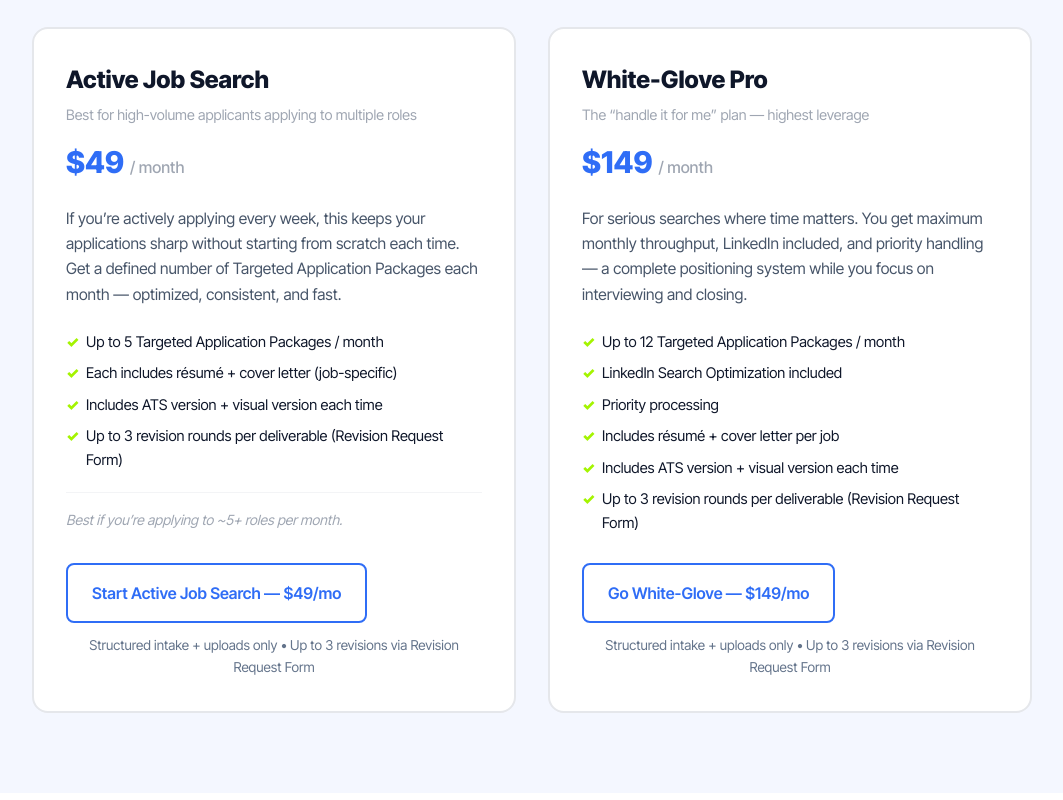
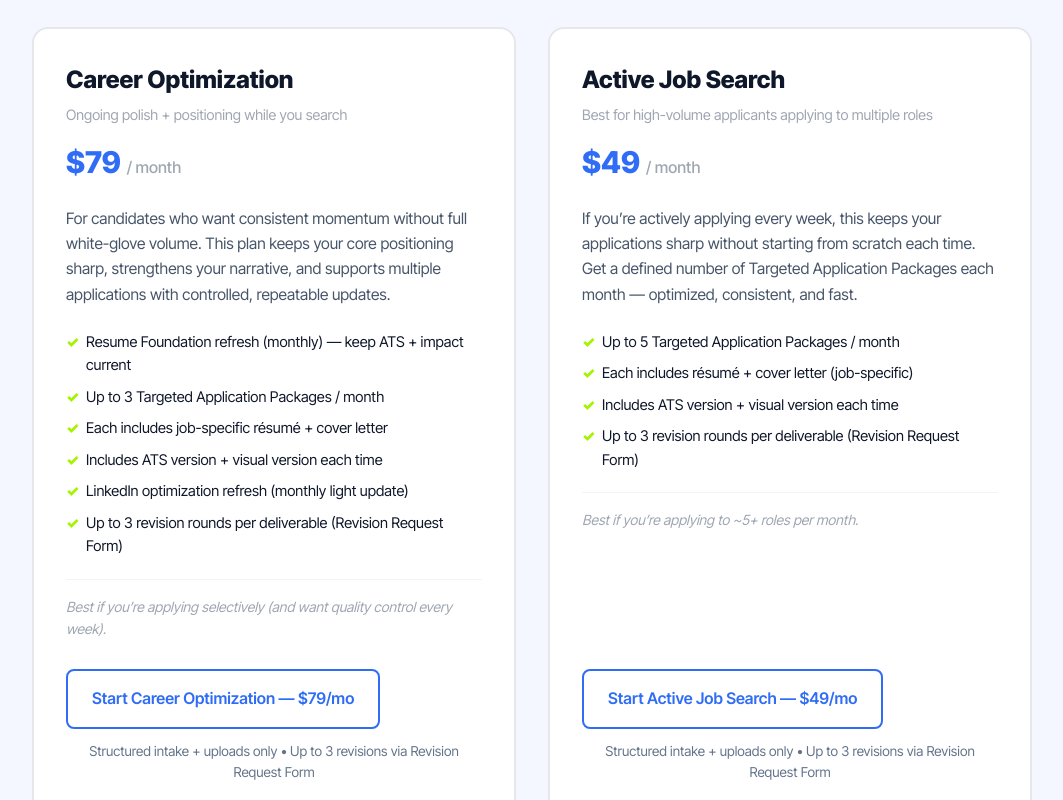
Before and after one commit to TalendroAI/talendro-resume-optimization, a website: page public/index.html in a window 1280 px wide. Shown: the part 3040-3840 px from the top of the page, without its empty margins (108-1171 px from the left). Drawn offline with Linux system fonts and the light colour scheme.

Commit message:
Update index.html

```diff
--- a/public/index.html
+++ b/public/index.html
@@ -658,6 +658,39 @@
             <div class="micro-under-btn">Structured intake + uploads only • Up to 3 revisions via Revision Request Form</div>
           </div>
         </div>
+        <!-- Career Optimization Subscription -->
+        <div class="product-card">
+          <div>
+            <div class="product-header">
+              <h3>Career Optimization</h3>
+              <div class="product-tagline">Ongoing polish + positioning while you search</div>
+              <div class="product-price">$79 <span>/ month</span></div>
+            </div>
+
+            <div class="product-description">
+              For candidates who want consistent momentum without full white-glove volume. This plan keeps your core positioning sharp,
+              strengthens your narrative, and supports multiple applications with controlled, repeatable updates.
+            </div>
+
+            <ul class="product-features">
+              <li>Resume Foundation refresh (monthly) — keep ATS + impact current</li>
+              <li>Up to 3 Targeted Application Packages / month</li>
+              <li>Each includes job-specific résumé + cover letter</li>
+              <li>Includes ATS version + visual version each time</li>
+              <li>LinkedIn optimization refresh (monthly light update)</li>
+              <li>Up to 3 revision rounds per deliverable (Revision Request Form)</li>
+            </ul>
+
+            <p class="product-note">Best if you’re applying selectively (and want quality control every week).</p>
+          </div>
+
+          <div class="product-cta">
+            <a href="https://example.com/stripe-career-79mo" class="btn-outline" onclick="trackEvent('product_cta_career')">
+              Start Career Optimization — $79/mo
+            </a>
+            <div class="micro-under-btn">Structured intake + uploads only • Up to 3 revisions via Revision Request Form</div>
+          </div>
+        </div>
 
         <!-- Active Job Search Subscription -->
         <div class="product-card">
```
